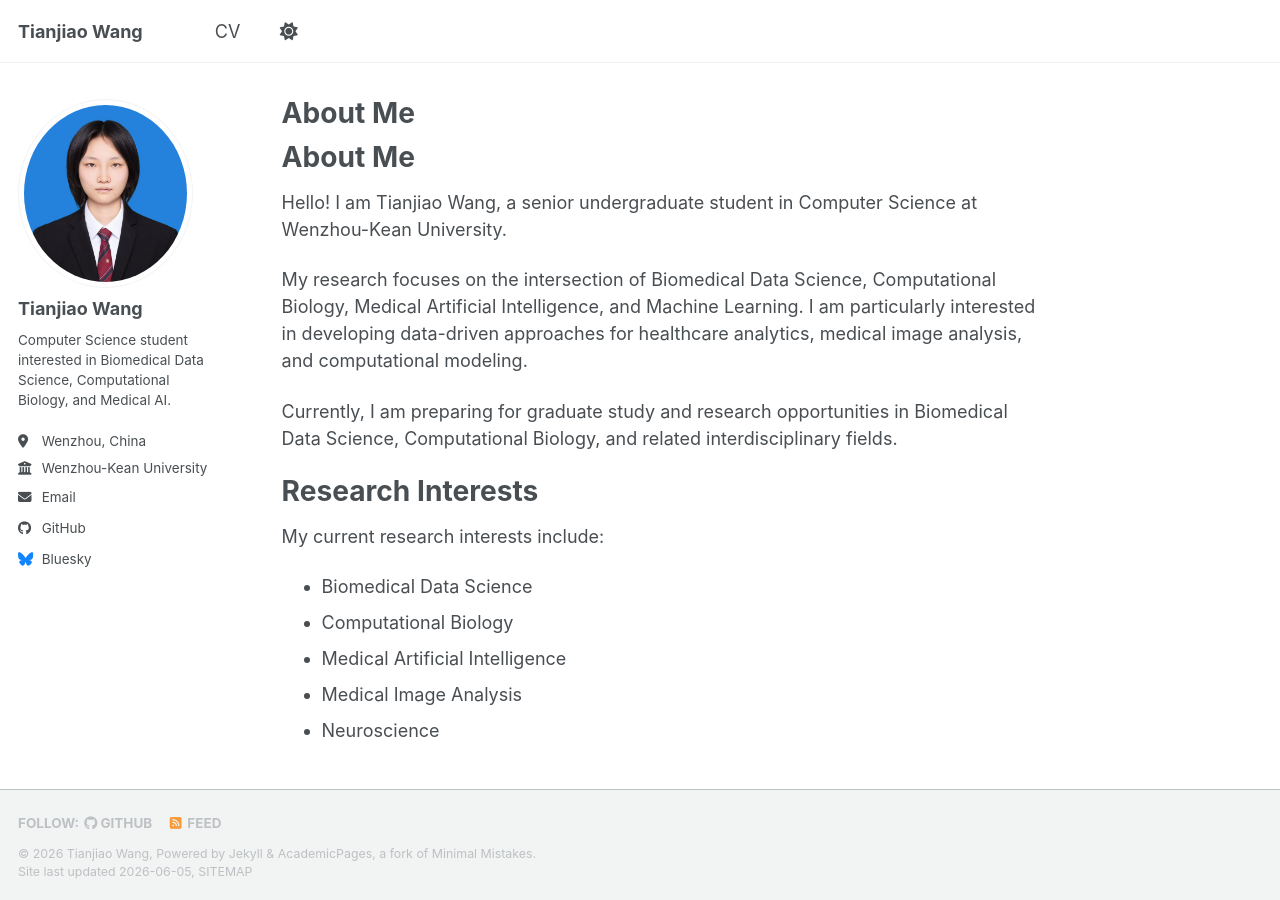
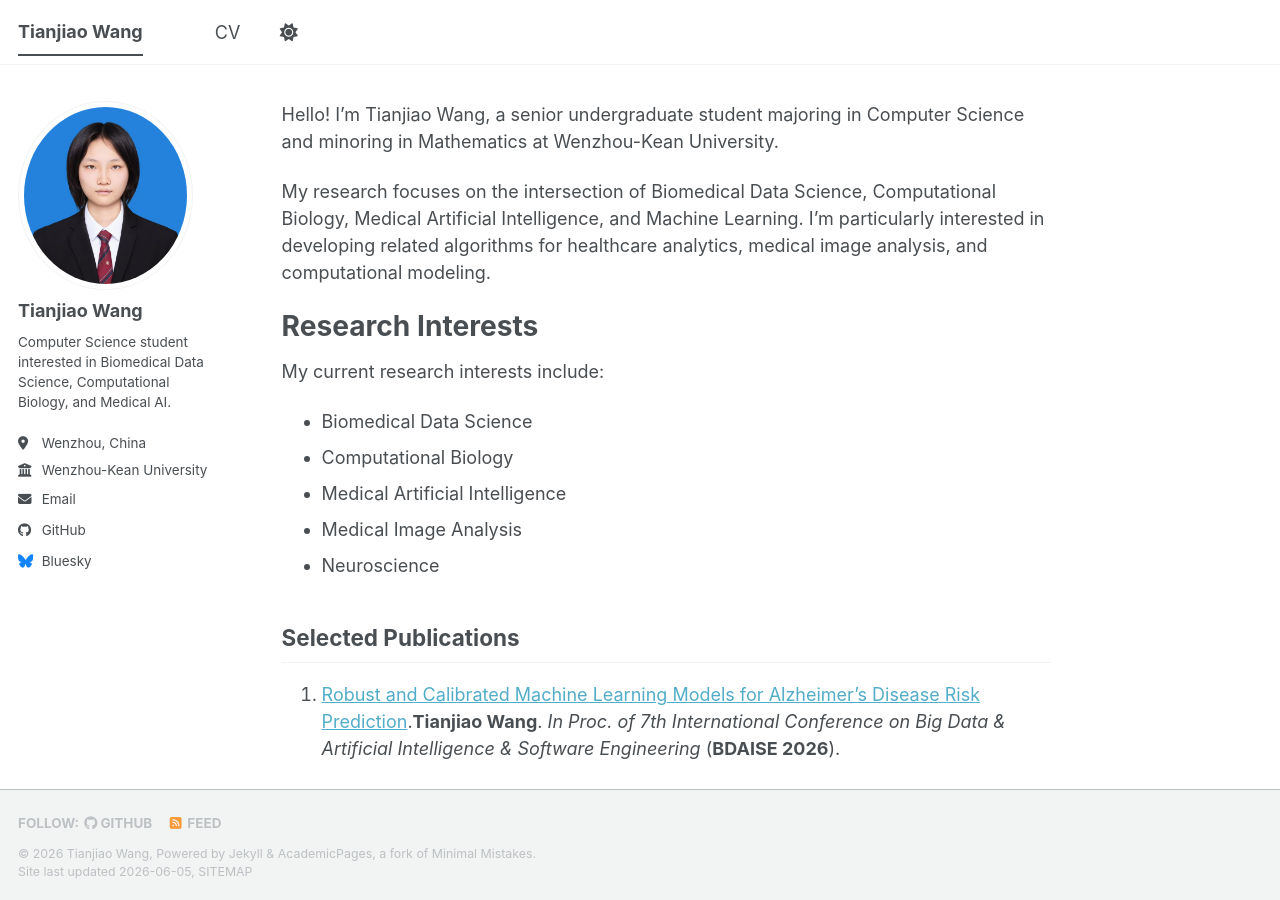
Before and after one commit to tianjiao-wang/tianjiao-wang.github.io, a Jekyll site: the page built from _pages/about.md, in a window 1280 px wide and 900 px high. Built offline with Jekyll 4.4.1, drawn with Linux system fonts in a browser that asks for light colours; our own code applies the rules of GitHub Pages for plain Markdown files; a script bundle is joined from its source files by our own code; library files that are not in the unit come from our copies.

Commit message:
about.md

```diff
--- a/_pages/about.md
+++ b/_pages/about.md
@@ -1,10 +1,15 @@
-About Me
-======
-Hello! I am Tianjiao Wang, a senior undergraduate student in Computer Science at Wenzhou-Kean University.
+---
+permalink: /
+author_profile: true
+redirect_from:
+  - /about/
+  - /about.html
+---
 
-My research focuses on the intersection of Biomedical Data Science, Computational Biology, Medical Artificial Intelligence, and Machine Learning. I am particularly interested in developing data-driven approaches for healthcare analytics, medical image analysis, and computational modeling.
 
-Currently, I am preparing for graduate study and research opportunities in Biomedical Data Science, Computational Biology, and related interdisciplinary fields.
+Hello! I’m Tianjiao Wang, a senior undergraduate student majoring in Computer Science and minoring in Mathematics at Wenzhou-Kean University.
+
+My research focuses on the intersection of Biomedical Data Science, Computational Biology, Medical Artificial Intelligence, and Machine Learning. I’m  particularly interested in developing related algorithms for healthcare analytics, medical image analysis, and computational modeling.
 
 Research Interests
 ======
```
